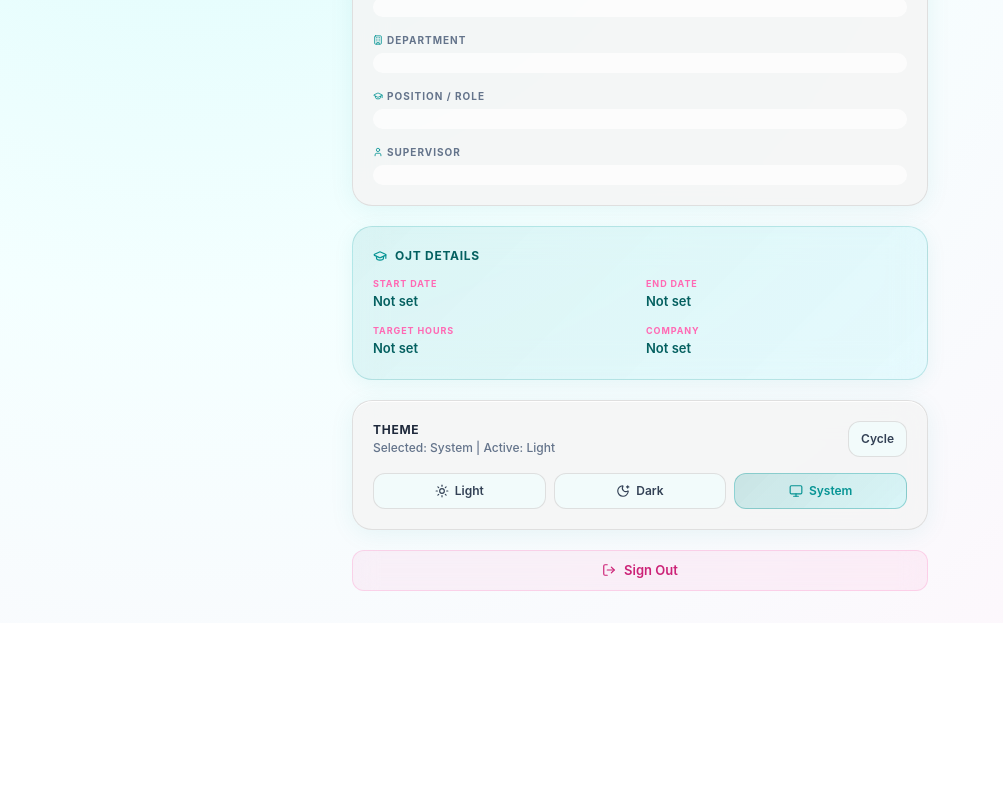
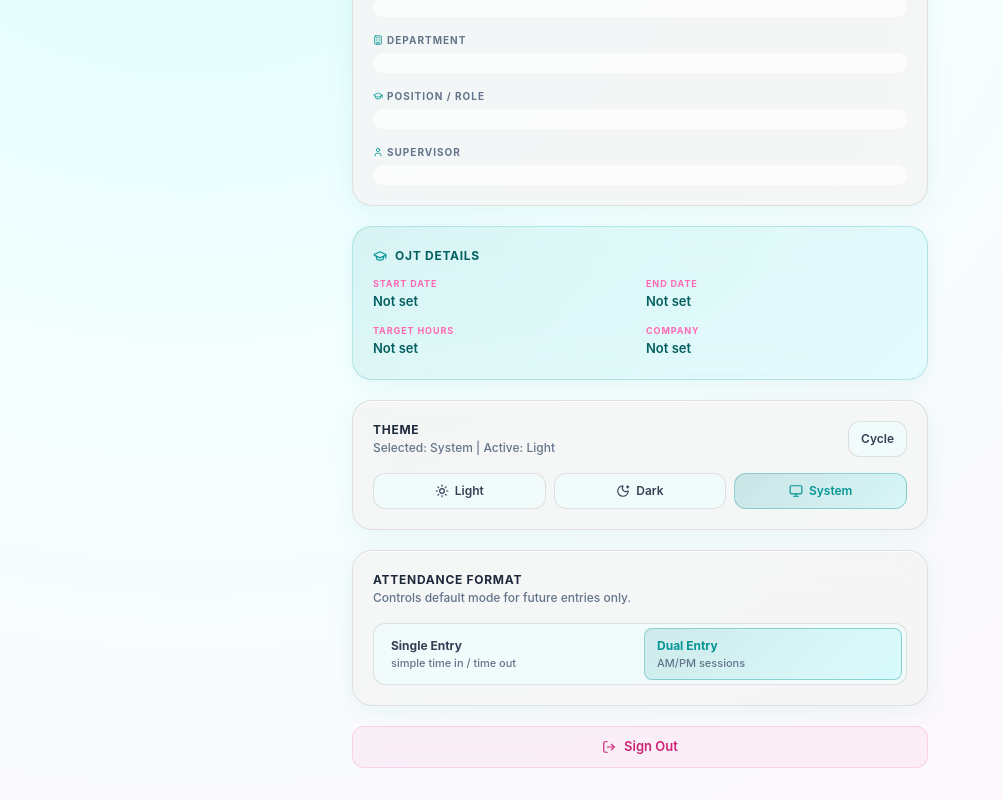
Before and after one commit to Justine-Felices/Daily-Time-Report, a Next.js app: page /profile in a window 1280 px wide. Shown: the part 529-1329 px from the top of the page, without its empty margins (0-1003 px from the left). Before the commit the page ends 1152 px from the top, so only its background shows below. Built offline with nearby package versions, Linux system fonts and the light colour scheme; no server answers.

Commit message:
replace the button for attendance mode from encodepast to profile page

```diff
--- a/app/(with-navbar)/layout.js
+++ b/app/(with-navbar)/layout.js
@@ -1,9 +1,9 @@
-import Navbar from "@/components/layout/Navbar";
+import ClientOnlyNavbar from "@/components/layout/ClientOnlyNavbar";
 
 export default function WithNavbarLayout({ children }) {
   return (
     <>
-      <Navbar />
+      <ClientOnlyNavbar />
       {children}
     </>
   );
--- a/components/features/encode-past/EncodePastContent.jsx
+++ b/components/features/encode-past/EncodePastContent.jsx
@@ -1,6 +1,6 @@
 "use client";
 
-import { useState, useCallback } from "react";
+import { useState, useCallback, useEffect, useMemo } from "react";
 import { CalendarRange } from "lucide-react";
 import useTimedFlag from "@/hooks/useTimedFlag";
 import useLocalStorageDraft from "@/hooks/useLocalStorageDraft";
@@ -12,13 +12,18 @@ import {
   isHalfDayStatus,
   validateRequiredTimeEntry,
 } from "@/lib/dtr-time-validation";
+import { createClient } from "@/lib/supabase/client";
 import { createAttendanceRecord } from "@/lib/supabase-operations";
+import {
+  fetchUserProfileByUserId,
+  normalizeAttendanceMode,
+} from "@/lib/supabase-user-profiles";
 import PageShell from "@/components/layout/PageShell";
 import HeaderSection from "@/components/features/encode-past/components/HeaderSection";
 import DateSection from "@/components/features/encode-past/components/DateSection";
-import AttendanceModeSection from "@/components/features/encode-past/components/AttendanceModeSection";
 import BulkAddDtrModal from "@/components/features/encode-past/components/BulkAddDtrModal";
 import TimeSessionsSection from "@/components/features/encode-past/components/TimeSessionsSection";
+import TimeSessionsSkeleton from "@/components/features/encode-past/components/TimeSessionsSkeleton";
 import StatusNoteSection from "@/components/features/encode-past/components/StatusNoteSection";
 import ErrorMessage from "@/components/features/encode-past/components/ErrorMessage";
 import SaveButton from "@/components/features/encode-past/components/SaveButton";
@@ -107,10 +112,21 @@ function calculateTotalHours({ amIn, amOut, pmIn, pmOut }) {
 }
 
 export default function EncodePastContent() {
+  const hasSupabaseConfig =
+    typeof process.env.NEXT_PUBLIC_SUPABASE_URL === "string" &&
+    /^https?:\/\//.test(process.env.NEXT_PUBLIC_SUPABASE_URL) &&
+    Boolean(process.env.NEXT_PUBLIC_SUPABASE_PUBLISHABLE_KEY);
+
+  const supabase = useMemo(() => {
+    if (!hasSupabaseConfig) return null;
+    return createClient();
+  }, [hasSupabaseConfig]);
+
   const [form, setForm] = useState(INITIAL_FORM);
   const [error, setError] = useState("");
   const [saved, triggerSaved] = useTimedFlag(2500);
   const [showBulkModal, setShowBulkModal] = useState(false);
+  const [isModeLoading, setIsModeLoading] = useState(true);
   const [fieldErrors, setFieldErrors] = useState({
     am: false,
     pm: false,
@@ -124,10 +140,7 @@ export default function EncodePastContent() {
     setForm((current) => ({
       ...current,
       date: typeof draft.date === "string" ? draft.date : current.date,
-      mode:
-        draft.mode === "simple" || draft.mode === "session"
-          ? draft.mode
-          : current.mode,
+      mode: current.mode,
       amIn: typeof draft.amIn === "string" ? draft.amIn : current.amIn,
       amOut: typeof draft.amOut === "string" ? draft.amOut : current.amOut,
       pmIn: typeof draft.pmIn === "string" ? draft.pmIn : current.pmIn,
@@ -146,6 +159,51 @@ export default function EncodePastContent() {
       note: typeof draft.note === "string" ? draft.note : current.note,
     }));
   }, []);
+
+  useEffect(() => {
+    if (!supabase) {
+      setIsModeLoading(false);
+      return;
+    }
+
+    let mounted = true;
+
+    const loadAttendanceMode = async () => {
+      try {
+        const {
+          data: { user },
+          error: authError,
+        } = await supabase.auth.getUser();
+
+        if (!mounted || authError || !user) return;
+
+        const { data } = await fetchUserProfileByUserId({
+          supabase,
+          userId: user.id,
+        });
+
+        if (!mounted) return;
+
+        const attendanceMode = normalizeAttendanceMode(data?.attendance_mode);
+        const modeFromProfile =
+          attendanceMode === "single" ? "simple" : "session";
+
+        setForm((current) => ({
+          ...current,
+          mode: modeFromProfile,
+        }));
+      } finally {
+        if (!mounted) return;
+        setIsModeLoading(false);
+      }
+    };
+
+    loadAttendanceMode();
+
+    return () => {
+      mounted = false;
+    };
+  }, [supabase]);
 
   useLocalStorageDraft({
     storageKey: ENCODE_PAST_DRAFT_STORAGE_KEY,
@@ -195,34 +253,9 @@ export default function EncodePastContent() {
     setForm((current) => ({ ...current, status: nextStatus }));
   }, []);
 
-  const handleModeChange = useCallback((nextMode) => {
-    setForm((current) => {
-      if (current.mode === nextMode) {
-        return current;
-      }
-
-      if (nextMode === "simple") {
-        return {
-          ...current,
-          mode: "simple",
-          simpleIn: current.simpleIn || current.amIn || "",
-          simpleOut: current.simpleOut || current.pmOut || current.amOut || "",
-        };
-      }
-
-      return {
-        ...current,
-        mode: "session",
-      };
-    });
-
-    setFieldErrors({ am: false, pm: false, simple: false });
-    setError("");
-  }, []);
-
   const hasTimeValidationErrors =
     fieldErrors.am || fieldErrors.pm || fieldErrors.simple;
-  const disableSave = hasTimeValidationErrors || isLoading;
+  const disableSave = hasTimeValidationErrors || isLoading || isModeLoading;
   const sessionsLocked = isResetStatus(form.status);
 
   const handleSave = async () => {
@@ -295,7 +328,7 @@ export default function EncodePastContent() {
       });
 
       triggerSaved(() => {
-        setForm(INITIAL_FORM);
+        setForm((current) => ({ ...INITIAL_FORM, mode: current.mode }));
       });
     } catch (error) {
       const errorMessage =
@@ -335,8 +368,6 @@ export default function EncodePastContent() {
           <CalendarRange size={13} color="var(--accent-strong)" />
           Bulk Add
         </button>
-
-        <AttendanceModeSection mode={form.mode} onModeChange={handleModeChange} />
       </div>
 
       <DateSection
@@ -345,6 +376,9 @@ export default function EncodePastContent() {
         onDateChange={(value) => updateField("date", value)}
       />
 
+      {isModeLoading ? (
+        <TimeSessionsSkeleton />
+      ) : (
         <TimeSessionsSection
           mode={form.mode}
           amIn={form.amIn}
@@ -363,6 +397,7 @@ export default function EncodePastContent() {
           status={form.status}
           sessionsLocked={sessionsLocked}
         />
+      )}
 
       <StatusNoteSection
         status={form.status}
--- /dev/null
+++ b/components/features/encode-past/components/TimeSessionsSkeleton.jsx
@@ -0,0 +1,83 @@
+import { SkeletonBlock } from "@/components/ui/Skeleton";
+
+export default function TimeSessionsSkeleton({ mode }) {
+  const showSessionSkeleton = mode !== "simple";
+  const showSimpleSkeleton = mode !== "dual";
+
+  return (
+    <div className="space-y-4">
+      {showSessionSkeleton ? (
+        <div className="grid grid-cols-1 gap-4 md:grid-cols-2">
+          {[0, 1].map((index) => (
+            <div
+              key={`session-${index}`}
+              className="rounded-2xl p-5"
+              style={{
+                border: "1px solid var(--border-soft)",
+                background: "var(--surface-card)",
+                boxShadow: "var(--shadow-soft)",
+              }}
+            >
+              <div className="mb-4 flex items-center gap-2">
+                <SkeletonBlock className="h-2.5 w-2.5 rounded-full" />
+                <SkeletonBlock className="h-3 w-28" />
+              </div>
+
+              <div className="space-y-3">
+                <div>
+                  <SkeletonBlock className="mb-2 h-2.5 w-24" />
+                  <SkeletonBlock className="h-10 w-full rounded-xl" />
+                </div>
+                <div>
+                  <SkeletonBlock className="mb-2 h-2.5 w-26" />
+                  <SkeletonBlock className="h-10 w-full rounded-xl" />
+                </div>
+              </div>
+            </div>
+          ))}
+        </div>
+      ) : null}
+
+      {showSimpleSkeleton ? (
+        <div
+          className="rounded-2xl p-5"
+          style={{
+            border: "1px solid var(--border-soft)",
+            background: "var(--surface-card)",
+            boxShadow: "var(--shadow-soft)",
+          }}
+        >
+          <div className="mb-4 flex items-center gap-2">
+            <SkeletonBlock className="h-2.5 w-2.5 rounded-full" />
+            <SkeletonBlock className="h-3 w-28" />
+          </div>
+
+          <div className="space-y-3">
+            <div>
+              <SkeletonBlock className="mb-2 h-2.5 w-24" />
+              <SkeletonBlock className="h-10 w-full rounded-xl" />
+            </div>
+            <div>
+              <SkeletonBlock className="mb-2 h-2.5 w-26" />
+              <SkeletonBlock className="h-10 w-full rounded-xl" />
+            </div>
+          </div>
+        </div>
+      ) : null}
+
+      <div
+        className="rounded-2xl p-5"
+        style={{
+          border: "1px solid var(--border-soft)",
+          background: "var(--surface-card)",
+          boxShadow: "var(--shadow-soft)",
+        }}
+      >
+        <SkeletonBlock className="mb-3 h-3 w-18" />
+        <SkeletonBlock className="mb-3 h-10 w-full rounded-xl" />
+        <SkeletonBlock className="mb-3 h-3 w-28" />
+        <SkeletonBlock className="h-20 w-full rounded-xl" />
+      </div>
+    </div>
+  );
+}
--- a/components/features/profile/ProfileContent.jsx
+++ b/components/features/profile/ProfileContent.jsx
@@ -13,7 +13,12 @@ import PersonalInfoSection from "@/components/features/profile/components/Person
 import ProfileHeaderCard from "@/components/features/profile/components/ProfileHeaderCard";
 import EditPersonalInfoModal from "@/components/features/profile/components/EditPersonalInfoModal";
 import ThemeModeCard from "@/components/features/profile/components/ThemeModeCard";
+import AttendanceFormatCard from "@/components/features/profile/components/AttendanceFormatCard";
 import useThemeMode from "@/hooks/useThemeMode";
+import {
+  normalizeAttendanceMode,
+  updateUserAttendanceModeByUserId,
+} from "@/lib/supabase-user-profiles";
 
 const EMPTY_PROFILE = {
   name: "",
@@ -68,6 +73,9 @@ export default function ProfileContent() {
   const [profile, setProfile] = useState(EMPTY_PROFILE);
   const [isEditModalOpen, setIsEditModalOpen] = useState(false);
   const [, triggerSaved] = useTimedFlag(2500);
+  const [attendanceMode, setAttendanceMode] = useState("dual");
+  const [isSavingAttendanceMode, setIsSavingAttendanceMode] = useState(false);
+  const [attendanceModeSaved, triggerAttendanceModeSaved] = useTimedFlag(1800);
   const { mode, resolvedMode, setMode } = useThemeMode();
 
   useEffect(() => {
@@ -86,7 +94,7 @@ export default function ProfileContent() {
       const { data, error } = await supabase
         .from("user_profiles")
         .select(
-          "full_name, department, position, supervisor, company, ojt_start_date, ojt_end_date, target_hours",
+          "full_name, department, position, supervisor, company, ojt_start_date, ojt_end_date, target_hours, attendance_mode",
         )
         .eq("user_id", user.id)
         .maybeSingle();
@@ -108,6 +116,7 @@ export default function ProfileContent() {
             ? ""
             : String(data.target_hours),
       }));
+          setAttendanceMode(normalizeAttendanceMode(data.attendance_mode));
     };
 
     loadProfile();
@@ -140,6 +149,49 @@ export default function ProfileContent() {
     }
   };
 
+  const handleAttendanceModeChange = async (nextMode) => {
+    const normalizedNextMode = normalizeAttendanceMode(nextMode);
+    if (!supabase || isSavingAttendanceMode || normalizedNextMode === attendanceMode) {
+      return;
+    }
+
+    setIsSavingAttendanceMode(true);
+
+    try {
+      const {
+        data: { user },
+        error: authError,
+      } = await supabase.auth.getUser();
+
+      if (authError || !user) {
+        throw new Error("Unable to resolve signed-in user.");
+      }
+
+      const previousMode = attendanceMode;
+      setAttendanceMode(normalizedNextMode);
+
+      const { data, error } = await updateUserAttendanceModeByUserId({
+        supabase,
+        userId: user.id,
+        attendanceMode: normalizedNextMode,
+      });
+
+      if (error) {
+        setAttendanceMode(previousMode);
+        throw new Error(error.message || "Failed to update attendance format.");
+      }
+
+      setAttendanceMode(normalizeAttendanceMode(data?.attendance_mode));
+      triggerAttendanceModeSaved();
+    } catch (error) {
+      if (process.env.NODE_ENV !== "production") {
+        console.error("Failed to update attendance mode", error);
+      }
+    } finally {
+      setIsSavingAttendanceMode(false);
+    }
+  };
+
   return (
     <PageShell width="narrow">
       <HeaderSection
@@ -167,6 +219,13 @@ export default function ProfileContent() {
         onModeChange={setMode}
       />
 
+      <AttendanceFormatCard
+        mode={attendanceMode}
+        isSaving={isSavingAttendanceMode}
+        saved={attendanceModeSaved}
+        onModeChange={handleAttendanceModeChange}
+      />
+
       <LogoutButton onClick={handleLogout} />
 
       <EditPersonalInfoModal
--- /dev/null
+++ b/components/features/profile/components/AttendanceFormatCard.jsx
@@ -0,0 +1,115 @@
+"use client";
+
+import { CheckCircle2 } from "lucide-react";
+import GlassCard from "@/components/ui/cards/GlassCard";
+
+const TITLE_STYLE = {
+  color: "var(--text-primary)",
+  fontSize: "12px",
+  fontWeight: 700,
+  letterSpacing: "0.06em",
+  fontFamily: "'Inter',sans-serif",
+};
+
+const SUBTITLE_STYLE = {
+  color: "var(--text-muted)",
+  fontSize: "12px",
+  fontWeight: 500,
+  fontFamily: "'Inter',sans-serif",
+};
+
+const MODE_OPTIONS = [
+  { value: "single", label: "Single Entry", help: "simple time in / time out" },
+  { value: "dual", label: "Dual Entry", help: "AM/PM sessions" },
+];
+
+export default function AttendanceFormatCard({
+  mode = "dual",
+  isSaving = false,
+  saved = false,
+  onModeChange,
+}) {
+  return (
+    <GlassCard padding="20px">
+      <div className="mb-4 flex items-start justify-between gap-3">
+        <div>
+          <div style={TITLE_STYLE}>ATTENDANCE FORMAT</div>
+          <div style={SUBTITLE_STYLE}>
+            Controls default mode for future entries only.
+          </div>
+        </div>
+
+        {saved ? (
+          <span
+            className="inline-flex items-center gap-1 rounded-full px-2.5 py-1"
+            style={{
+              border: "1px solid rgba(34,197,94,0.26)",
+              background: "rgba(34,197,94,0.12)",
+              color: "#16A34A",
+              fontSize: "11px",
+              fontWeight: 700,
+              fontFamily: "'Inter',sans-serif",
+            }}
+          >
+            <CheckCircle2 size={12} /> Saved
+          </span>
+        ) : null}
+      </div>
+
+      <div
+        className="grid grid-cols-2 gap-2 rounded-xl p-1"
+        style={{
+          border: "1px solid var(--border-soft)",
+          background: "var(--surface-muted)",
+        }}
+      >
+        {MODE_OPTIONS.map((option) => {
+          const isActive = mode === option.value;
+
+          return (
+            <button
+              key={option.value}
+              type="button"
+              disabled={isSaving}
+              onClick={() => onModeChange?.(option.value)}
+              aria-pressed={isActive}
+              aria-label={`Set attendance format to ${option.label}`}
+              className="rounded-lg px-3 py-2 text-left transition-all"
+              style={{
+                border: isActive
+                  ? "1px solid rgba(6,148,148,0.36)"
+                  : "1px solid transparent",
+                background: isActive
+                  ? "linear-gradient(135deg, rgba(6,148,148,0.15), rgba(0,240,255,0.1))"
+                  : "transparent",
+                color: isActive ? "var(--accent-strong)" : "var(--text-secondary)",
+                cursor: isSaving ? "not-allowed" : "pointer",
+                opacity: isSaving ? 0.7 : 1,
+              }}
+            >
+              <div
+                style={{
+                  fontSize: "12px",
+                  fontWeight: 700,
+                  fontFamily: "'Inter',sans-serif",
+                }}
+              >
+                {option.label}
+              </div>
+              <div
+                style={{
+                  fontSize: "11px",
+                  fontWeight: 500,
+                  fontFamily: "'Inter',sans-serif",
+                  color: "var(--text-muted)",
+                }}
+              >
+                {option.help}
+              </div>
+            </button>
+          );
+        })}
+      </div>
+    </GlassCard>
+  );
+}
--- a/lib/supabase-user-profiles.js
+++ b/lib/supabase-user-profiles.js
@@ -1,7 +1,7 @@
 import { createClient } from "@/lib/supabase/client";
 
 const USER_PROFILE_COLUMNS =
-  "user_id, full_name, phone, department, position, supervisor, company, ojt_start_date, ojt_end_date, target_hours, notifications_enabled, created_at, updated_at";
+  "user_id, full_name, phone, department, position, supervisor, company, ojt_start_date, ojt_end_date, target_hours, attendance_mode, notifications_enabled, created_at, updated_at";
 
 export function mapUserProfileToOnboardingValues(profile) {
   return {
@@ -18,6 +18,10 @@ export function mapUserProfileToOnboardingValues(profile) {
         ? ""
         : String(profile.target_hours),
   };
+}
+
+export function normalizeAttendanceMode(value) {
+  return value === "single" || value === "dual" ? value : "dual";
 }
 
 export async function fetchUserProfileByUserId({ supabase, userId }) {
@@ -61,3 +65,23 @@ export async function saveUserOnboardingProfile({ supabase, userId, values }) {
 export function isUserProfileOnboarded(profile) {
   return Boolean(profile?.user_id && Number(profile?.target_hours) > 0);
 }
+
+export async function updateUserAttendanceModeByUserId({
+  supabase,
+  userId,
+  attendanceMode,
+}) {
+  const normalizedMode = normalizeAttendanceMode(attendanceMode);
+
+  const { data, error } = await supabase
+    .from("user_profiles")
+    .update({
+      attendance_mode: normalizedMode,
+      updated_at: new Date().toISOString(),
+    })
+    .eq("user_id", userId)
+    .select(USER_PROFILE_COLUMNS)
+    .maybeSingle();
+
+  return { data, error };
+}
```
Also changed, not shown: components/layout/ClientOnlyNavbar.jsx (added, +16 -0 lines). Lines whose indentation alone changed are shown as unchanged.
